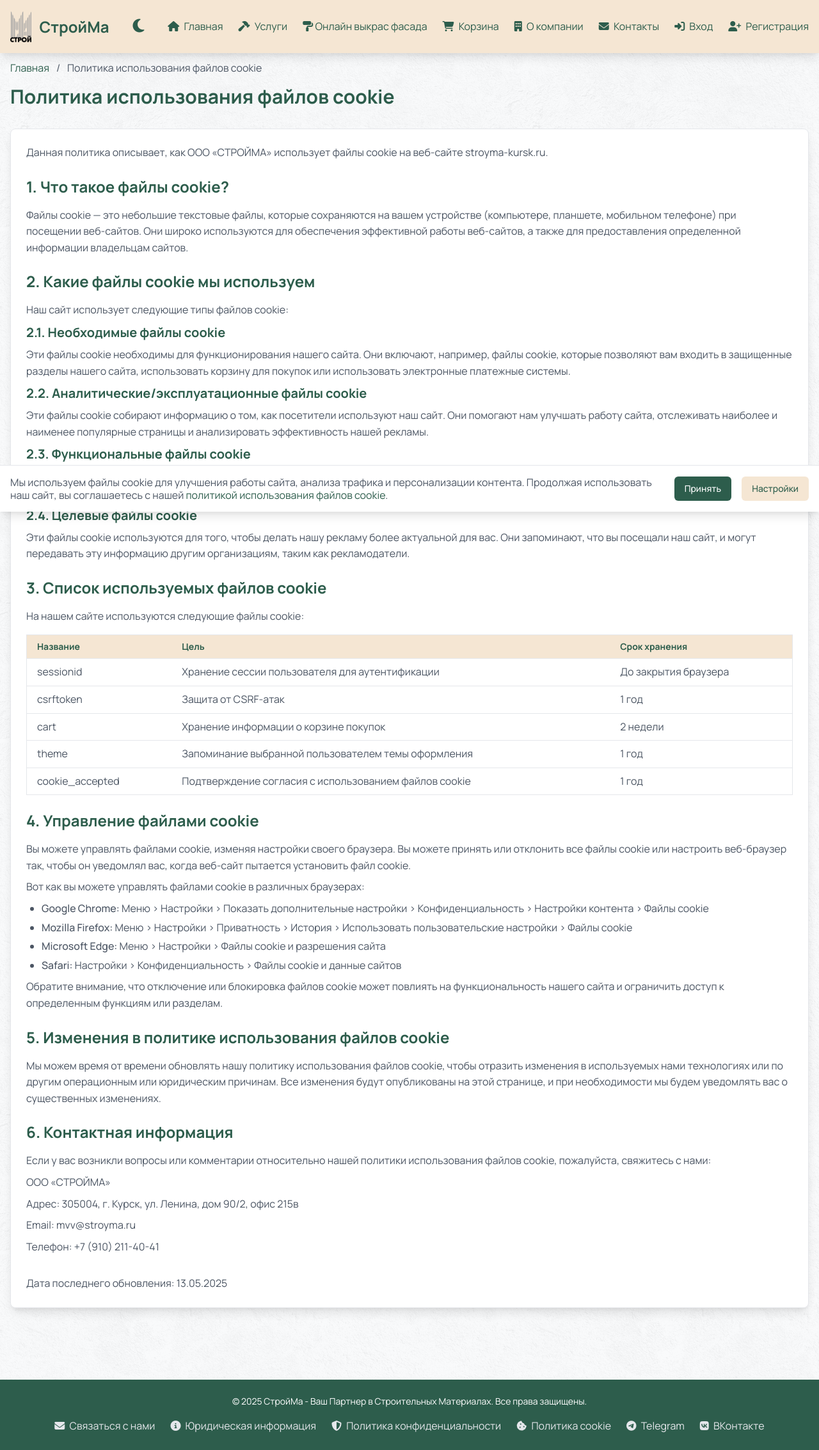
After one commit to develop-mdv/stroyma_website, a Django app: page /cookies-policy/ in a window 1280 px wide. The commit adds this page. Shown: the whole page at 64% size. Run offline with Django 5.2, Linux system fonts and the light colour scheme; some libraries are stand-ins or nearby versions.

Commit message:
Куки (Cookies)

```diff
--- a/products/templates/products/base.html
+++ b/products/templates/products/base.html
@@ -203,6 +203,9 @@
                 <a href="{% url 'policy' %}" class="text-gray-200 hover:text-white transition">
                     <i class="fas fa-shield-alt mr-1"></i> Политика конфиденциальности
                 </a>
+                <a href="{% url 'cookies_policy' %}" class="text-gray-200 hover:text-white transition">
+                    <i class="fas fa-cookie-bite mr-1"></i> Политика cookie
+                </a>
                 <a href="#" class="text-gray-200 hover:text-white transition">
                     <i class="fab fa-telegram mr-1"></i> Telegram
                 </a>
@@ -232,10 +235,53 @@
         </div>
     </div>
 
+    <!-- Уведомление о файлах cookie -->
+    <div id="cookie-notification" class="fixed bottom-0 left-0 w-full bg-white shadow-lg border-t border-gray-200 p-4 z-40 hidden">
+        <div class="container mx-auto flex flex-col md:flex-row items-center justify-between">
+            <div class="flex-1 text-sm text-gray-600 mb-4 md:mb-0 md:mr-4">
+                <p>Мы используем файлы cookie для улучшения работы сайта, анализа трафика и персонализации контента.
+                Продолжая использовать наш сайт, вы соглашаетесь с нашей
+                <a href="{% url 'cookies_policy' %}" class="text-deep-green hover:underline">политикой использования файлов cookie</a>.</p>
+            </div>
+            <div class="flex space-x-4">
+                <button id="cookie-accept" class="px-4 py-2 bg-deep-green text-white rounded-md hover:bg-green-700 transition">
+                    Принять
+                </button>
+                <button id="cookie-settings" class="px-4 py-2 bg-sandy text-deep-green rounded-md hover:bg-gray-200 transition">
+                    Настройки
+                </button>
+            </div>
+        </div>
+    </div>
+
     <!-- Подключение JavaScript -->
     <script src="{% static 'js/base.js' %}"></script>
     {% block scripts %}{% endblock %}
     {% block extra_js %}{{ block.super }}{% endblock %}
 
+    <!-- JS для управления уведомлением о файлах cookie -->
+    <script>
+        document.addEventListener('DOMContentLoaded', function() {
+            // Проверяем, есть ли в локальном хранилище запись о согласии с cookie
+            if (!localStorage.getItem('cookie_accepted')) {
+                // Если нет, показываем уведомление
+                document.getElementById('cookie-notification').classList.remove('hidden');
+            }
+
+            // Обработчик клика на кнопку "Принять"
+            document.getElementById('cookie-accept').addEventListener('click', function() {
+                // Сохраняем в локальное хранилище информацию о согласии
+                localStorage.setItem('cookie_accepted', 'true');
+                // Скрываем уведомление
+                document.getElementById('cookie-notification').classList.add('hidden');
+            });
+
+            // Обработчик клика на кнопку "Настройки"
+            document.getElementById('cookie-settings').addEventListener('click', function() {
+                // Перенаправляем на страницу с политикой cookie
+                window.location.href = "{% url 'cookies_policy' %}";
+            });
+        });
+    </script>
 </body>
 </html>
--- /dev/null
+++ b/products/templates/products/cookies_policy.html
@@ -0,0 +1,129 @@
+{% extends 'products/base.html' %}
+{% block content %}
+
+<!-- Хлебные крошки -->
+<nav class="text-sm text-gray-600 mb-4">
+    <a href="{% url 'product_list' %}" class="text-deep-green hover:text-gray-600 transition">Главная</a>
+    <span class="mx-2">/</span>
+    <span>Политика использования файлов cookie</span>
+</nav>
+
+<!-- Заголовок страницы -->
+<h1 class="text-3xl font-bold text-deep-green mb-8 animate-fade-in">Политика использования файлов cookie</h1>
+
+<!-- Основной контент -->
+<section class="bg-white p-6 rounded-lg shadow-lg animate-fade-in border border-gray-200 dark:border-gray-600 mb-8">
+    <p class="text-gray-600 mb-4">
+        Данная политика описывает, как ООО «СТРОЙМА» использует файлы cookie на веб-сайте stroyma-kursk.ru.
+    </p>
+
+    <h2 class="text-2xl font-semibold text-deep-green mt-6 mb-4">1. Что такое файлы cookie?</h2>
+
+    <div class="text-gray-600 space-y-2 mb-4">
+        <p>
+            Файлы cookie — это небольшие текстовые файлы, которые сохраняются на вашем устройстве (компьютере, планшете, мобильном телефоне) при посещении веб-сайтов. Они широко используются для обеспечения эффективной работы веб-сайтов, а также для предоставления определенной информации владельцам сайтов.
+        </p>
+    </div>
+
+    <h2 class="text-2xl font-semibold text-deep-green mt-6 mb-4">2. Какие файлы cookie мы используем</h2>
+
+    <div class="text-gray-600 space-y-2 mb-6">
+        <p>Наш сайт использует следующие типы файлов cookie:</p>
+
+        <h3 class="text-xl font-semibold text-deep-green mt-4 mb-2">2.1. Необходимые файлы cookie</h3>
+        <p>Эти файлы cookie необходимы для функционирования нашего сайта. Они включают, например, файлы cookie, которые позволяют вам входить в защищенные разделы нашего сайта, использовать корзину для покупок или использовать электронные платежные системы.</p>
+
+        <h3 class="text-xl font-semibold text-deep-green mt-4 mb-2">2.2. Аналитические/эксплуатационные файлы cookie</h3>
+        <p>Эти файлы cookie собирают информацию о том, как посетители используют наш сайт. Они помогают нам улучшать работу сайта, отслеживать наиболее и наименее популярные страницы и анализировать эффективность нашей рекламы.</p>
+
+        <h3 class="text-xl font-semibold text-deep-green mt-4 mb-2">2.3. Функциональные файлы cookie</h3>
+        <p>Эти файлы cookie позволяют сайту запоминать выбранные вами настройки (например, язык или регион) и предоставлять расширенные, персонализированные функции.</p>
+
+        <h3 class="text-xl font-semibold text-deep-green mt-4 mb-2">2.4. Целевые файлы cookie</h3>
+        <p>Эти файлы cookie используются для того, чтобы делать нашу рекламу более актуальной для вас. Они запоминают, что вы посещали наш сайт, и могут передавать эту информацию другим организациям, таким как рекламодатели.</p>
+    </div>
+
+    <h2 class="text-2xl font-semibold text-deep-green mt-6 mb-4">3. Список используемых файлов cookie</h2>
+
+    <div class="text-gray-600 space-y-2 mb-4">
+        <p>На нашем сайте используются следующие файлы cookie:</p>
+        <div class="overflow-x-auto">
+            <table class="min-w-full bg-white border border-gray-200 mt-2">
+                <thead>
+                    <tr>
+                        <th class="py-2 px-4 border-b border-gray-200 bg-sandy text-left text-sm font-semibold text-deep-green">Название</th>
+                        <th class="py-2 px-4 border-b border-gray-200 bg-sandy text-left text-sm font-semibold text-deep-green">Цель</th>
+                        <th class="py-2 px-4 border-b border-gray-200 bg-sandy text-left text-sm font-semibold text-deep-green">Срок хранения</th>
+                    </tr>
+                </thead>
+                <tbody>
+                    <tr>
+                        <td class="py-2 px-4 border-b border-gray-200">sessionid</td>
+                        <td class="py-2 px-4 border-b border-gray-200">Хранение сессии пользователя для аутентификации</td>
+                        <td class="py-2 px-4 border-b border-gray-200">До закрытия браузера</td>
+                    </tr>
+                    <tr>
+                        <td class="py-2 px-4 border-b border-gray-200">csrftoken</td>
+                        <td class="py-2 px-4 border-b border-gray-200">Защита от CSRF-атак</td>
+                        <td class="py-2 px-4 border-b border-gray-200">1 год</td>
+                    </tr>
+                    <tr>
+                        <td class="py-2 px-4 border-b border-gray-200">cart</td>
+                        <td class="py-2 px-4 border-b border-gray-200">Хранение информации о корзине покупок</td>
+                        <td class="py-2 px-4 border-b border-gray-200">2 недели</td>
+                    </tr>
+                    <tr>
+                        <td class="py-2 px-4 border-b border-gray-200">theme</td>
+                        <td class="py-2 px-4 border-b border-gray-200">Запоминание выбранной пользователем темы оформления</td>
+                        <td class="py-2 px-4 border-b border-gray-200">1 год</td>
+                    </tr>
+                    <tr>
+                        <td class="py-2 px-4 border-b border-gray-200">cookie_accepted</td>
+                        <td class="py-2 px-4 border-b border-gray-200">Подтверждение согласия с использованием файлов cookie</td>
+                        <td class="py-2 px-4 border-b border-gray-200">1 год</td>
+                    </tr>
+                </tbody>
+            </table>
+        </div>
+    </div>
+
+    <h2 class="text-2xl font-semibold text-deep-green mt-6 mb-4">4. Управление файлами cookie</h2>
+
+    <div class="text-gray-600 space-y-2 mb-4">
+        <p>Вы можете управлять файлами cookie, изменяя настройки своего браузера. Вы можете принять или отклонить все файлы cookie или настроить веб-браузер так, чтобы он уведомлял вас, когда веб-сайт пытается установить файл cookie.</p>
+        <p>Вот как вы можете управлять файлами cookie в различных браузерах:</p>
+        <ul class="list-disc pl-6 space-y-1">
+            <li><span class="font-medium">Google Chrome:</span> Меню > Настройки > Показать дополнительные настройки > Конфиденциальность > Настройки контента > Файлы cookie</li>
+            <li><span class="font-medium">Mozilla Firefox:</span> Меню > Настройки > Приватность > История > Использовать пользовательские настройки > Файлы cookie</li>
+            <li><span class="font-medium">Microsoft Edge:</span> Меню > Настройки > Файлы cookie и разрешения сайта</li>
+            <li><span class="font-medium">Safari:</span> Настройки > Конфиденциальность > Файлы cookie и данные сайтов</li>
+        </ul>
+        <p class="mt-4">Обратите внимание, что отключение или блокировка файлов cookie может повлиять на функциональность нашего сайта и ограничить доступ к определенным функциям или разделам.</p>
+    </div>
+
+    <h2 class="text-2xl font-semibold text-deep-green mt-6 mb-4">5. Изменения в политике использования файлов cookie</h2>
+
+    <div class="text-gray-600 space-y-2 mb-4">
+        <p>Мы можем время от времени обновлять нашу политику использования файлов cookie, чтобы отразить изменения в используемых нами технологиях или по другим операционным или юридическим причинам. Все изменения будут опубликованы на этой странице, и при необходимости мы будем уведомлять вас о существенных изменениях.</p>
+    </div>
+
+    <h2 class="text-2xl font-semibold text-deep-green mt-6 mb-4">6. Контактная информация</h2>
+
+    <div class="text-gray-600 space-y-2 mb-4">
+        <p>Если у вас возникли вопросы или комментарии относительно нашей политики использования файлов cookie, пожалуйста, свяжитесь с нами:</p>
+        <p>ООО «СТРОЙМА»</p>
+        <p>Адрес: 305004, г. Курск, ул. Ленина, дом 90/2, офис 215в</p>
+        <p>Email: mvv@stroyma.ru</p>
+        <p>Телефон: +7 (910) 211-40-41</p>
+    </div>
+
+    <div class="mt-8 text-gray-600">
+        <p>Дата последнего обновления: 13.05.2025</p>
+    </div>
+</section>
+
+{% endblock %}
+
+{% block meta_description %}Политика использования файлов cookie ООО "СТРОЙМА". Узнайте, какие файлы cookie мы используем и как они помогают улучшить работу нашего сайта.{% endblock %}
+{% block meta_keywords %}cookies, файлы cookie, политика cookie, куки, СтройМА, конфиденциальность{% endblock %}
+{% block title %}Политика использования файлов cookie - ООО "СТРОЙМА"{% endblock %}
--- a/products/templates/products/policy.html
+++ b/products/templates/products/policy.html
@@ -104,7 +104,7 @@
     </div>
 
     <div class="mt-8 text-gray-600">
-        <p>Дата последнего обновления: 10.10.2024</p>
+        <p>Дата последнего обновления: 13.05.2025</p>
         <p>ООО «СТРОЙМА»</p>
         <p>Адрес: 305004, г. Курск, ул. Ленина, дом 90/2, офис 215в</p>
         <p>Email: mvv@stroyma.ru</p>
--- a/products/urls.py
+++ b/products/urls.py
@@ -14,6 +14,7 @@ urlpatterns = [
     path('contact/', views.contact, name='contact'),
     path('about/', views.about, name='about'),
     path('policy/', views.policy, name='policy'),
+    path('cookies-policy/', views.cookies_policy, name='cookies_policy'),
     path('search-ajax/', views.search_ajax, name='search_ajax'),
     path('quick-view/<int:pk>/', views.quick_view, name='quick_view'),
     path('color-selection/', views.color_selection, name='color_selection'),
--- a/products/views.py
+++ b/products/views.py
@@ -491,3 +491,11 @@ def policy(request):
         'meta_description': 'Политика конфиденциальности ООО "СТРОЙМА". Узнайте, какие персональные данные мы собираем и как обрабатываем их на нашем сайте.',
         'keywords': 'политика конфиденциальности, защита персональных данных, обработка данных, СтройМА',
     })
+
+def cookies_policy(request):
+    """Отображение страницы политики использования файлов cookie"""
+    return render(request, 'products/cookies_policy.html', {
+        'meta_title': 'Политика использования файлов cookie - ООО "СТРОЙМА"',
+        'meta_description': 'Политика использования файлов cookie ООО "СТРОЙМА". Узнайте, какие файлы cookie мы используем и как они помогают улучшить работу нашего сайта.',
+        'keywords': 'cookies, файлы cookie, политика cookie, куки, СтройМА, конфиденциальность',
+    })
```
